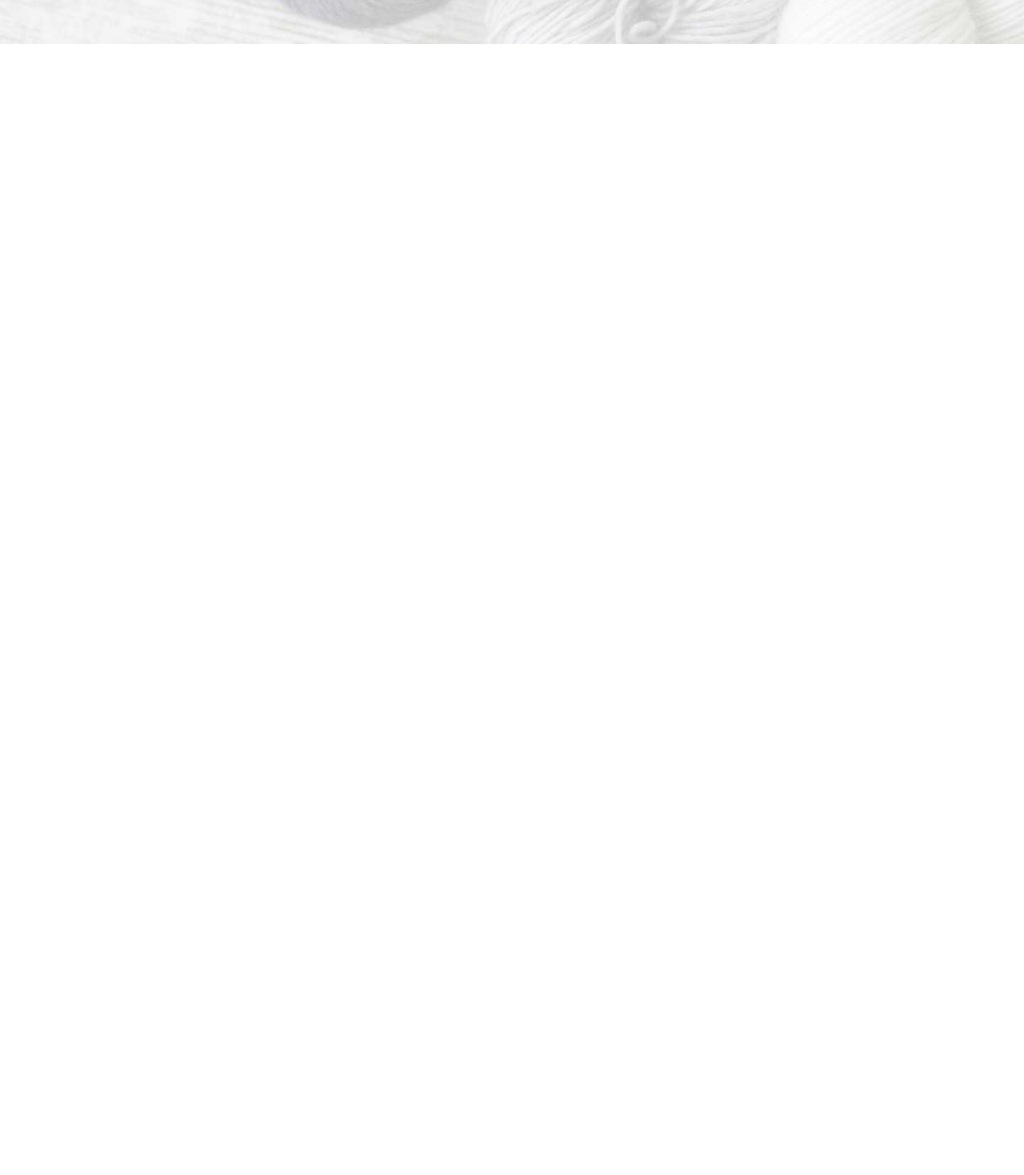
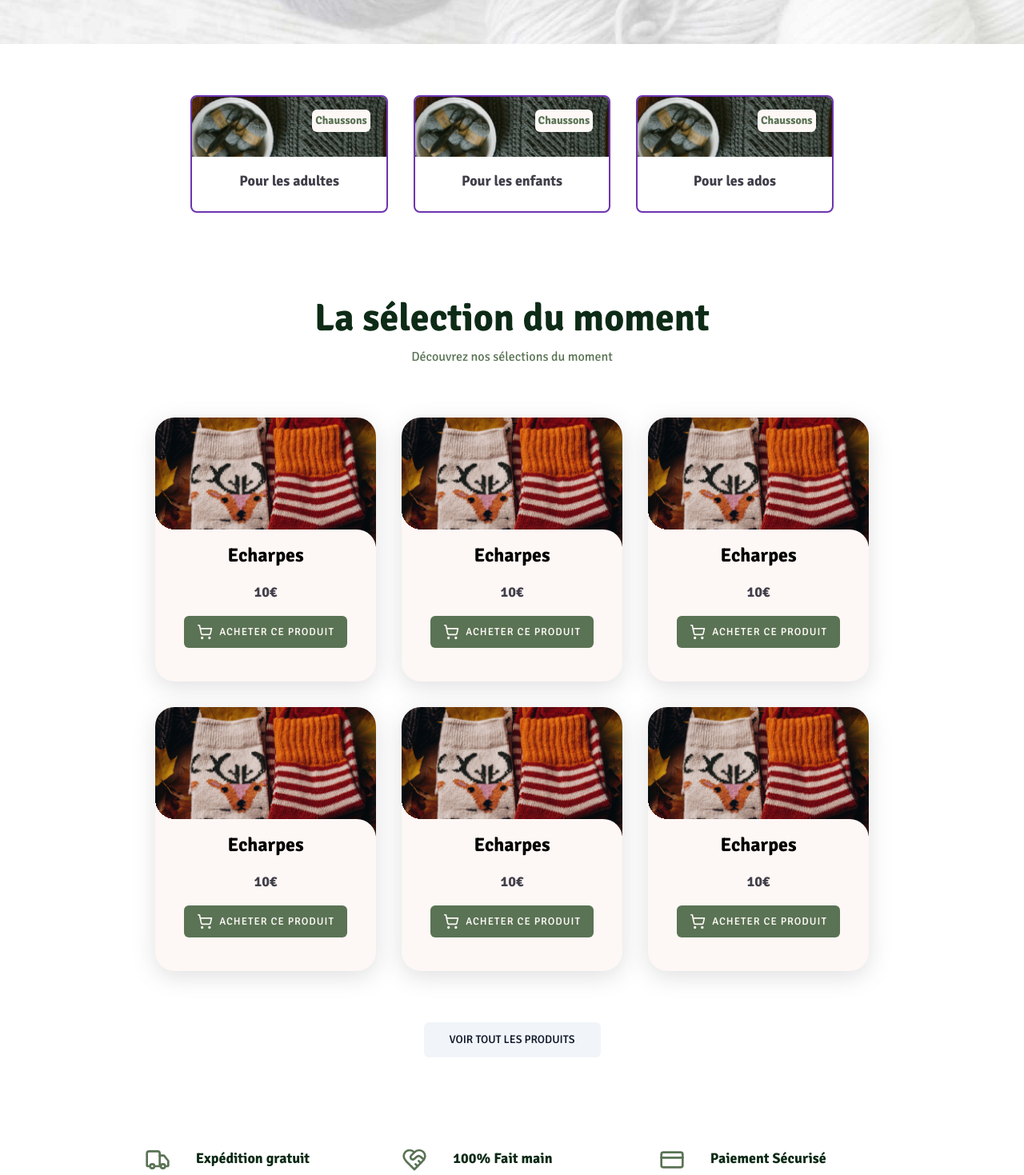
Before and after one commit to Sebastienpanda/lapetiteboutiquedepheefrontend, a Next.js app: page / in a window 1280 px wide. Shown: the part 421-1890 px from the top of the page at 80% size. Before the commit the page ends 800 px from the top, so only its background shows below. Built offline with nearby package versions, Linux system fonts and the light colour scheme.

Commit message:
Add multiple component to final result

```diff
--- a/app/page.js
+++ b/app/page.js
@@ -1,9 +1,17 @@
+import { Category } from "../components/layout/category.jsx";
 import { HeroBanner } from "../components/layout/heroBanner.jsx";
+import { SelectionOfMoment } from "../components/layout/selectionOfMoment.jsx";
+import { Trust } from "../components/layout/trust.jsx";
 
 export default function Home() {
   return (
     <>
       <HeroBanner />
+      <main className="container">
+        <Category />
+        <SelectionOfMoment />
+        <Trust />
+      </main>
     </>
   );
 }
```
